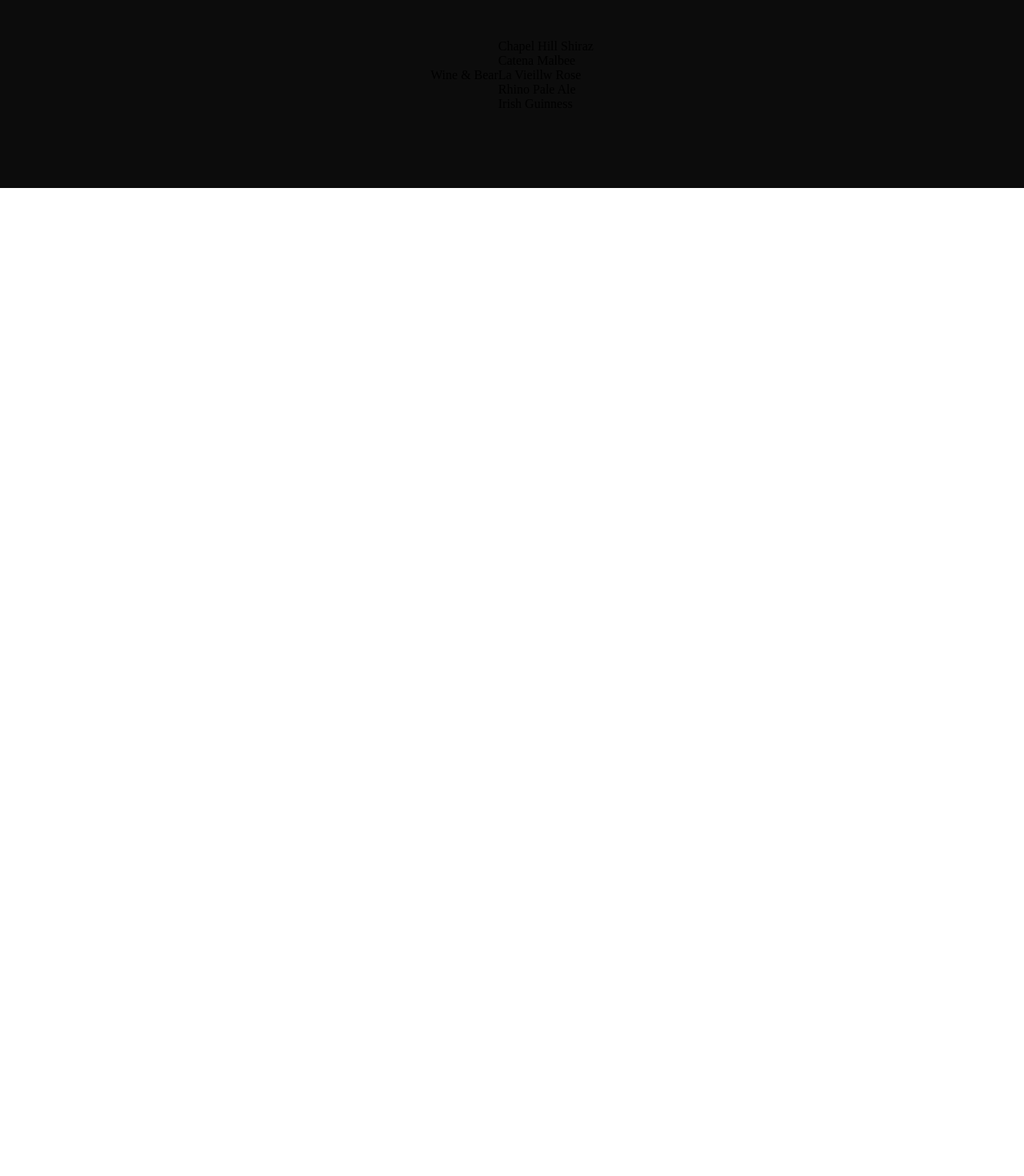
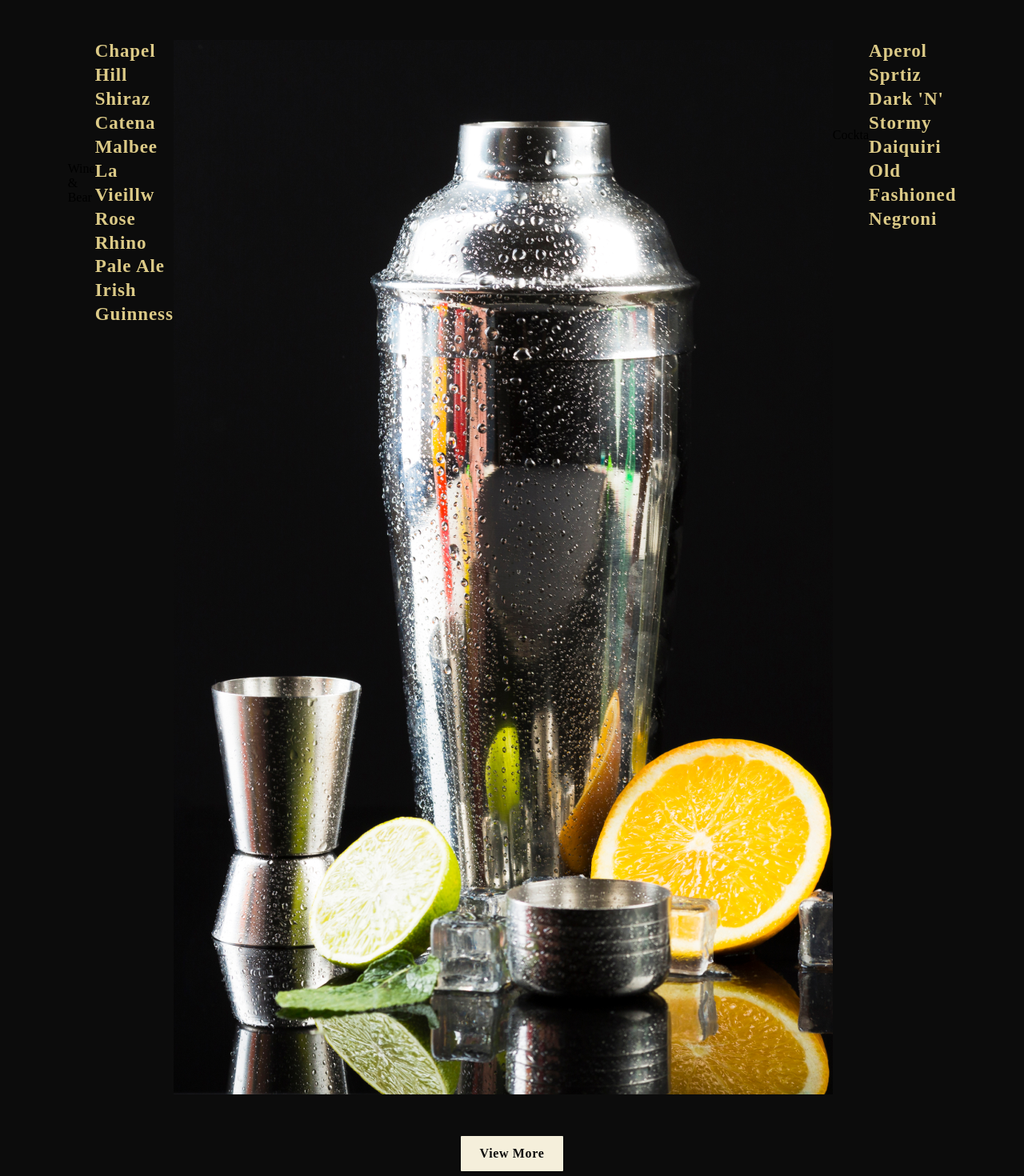
Before and after one commit to Smashedpurse/Geritch-React, a React (Vite) app: page / in a window 1280 px wide. Shown: the part 2420-3890 px from the top of the page at 80% size. Before the commit the page ends 2655 px from the top, so only its background shows below. Built offline with nearby package versions, Linux system fonts and the light colour scheme; a web font is replaced by a local one.

Commit message:
Develope the iteration of the second cocktails information of the data file and correct the name of the Carpet of MenuItem to recibe the information from the props correctly

```diff
--- a/src/containers/Menu/SpecialMenu.css
+++ b/src/containers/Menu/SpecialMenu.css
@@ -10,8 +10,8 @@
 
 .app__specialMenu-menu{
     width: 100%;
-
     margin:2rem 0;
+    display: flex;
     justify-content: center;
     align-items: flex-start;
     flex-direction: row;
--- a/src/containers/Menu/SpecialMenu.jsx
+++ b/src/containers/Menu/SpecialMenu.jsx
@@ -1,29 +1,47 @@
 import React from "react";
 import "./SpecialMenu.css";
-import { SubHeading, MenuItem} from "../../components";
+import { SubHeading, MenuItem } from "../../components";
 import images from "../../constants/images";
 import data from "../../constants/data";
 
-console.log(data)
+console.log(data);
 
 const SpecialMenu = () => {
   return (
     <div className="app__specialMenu flex__center section__padding" id="menu">
       <div className="app__specialMenu-title">
-        <SubHeading title={"Menu tha fits your Palatte"}/>
+        <SubHeading title={"Menu tha fits your Palatte"} />
         <h1 className="headtext__cormorant">Today's Special</h1>
       </div>
 
       <div className="app__specialMenu-menu">
-        <div className="app__specialMenu-menu_wine flex__center" >
+        <div className="app__specialMenu-menu_wine flex__center">
           <p className="app__specialMenu_menu_heading">Wine & Bear</p>
           <div className="app__specialMenu_menu_items">
-            {data.wines.map((wine,index) => (
-              <p>{wine.title}</p>
+            {data.wines.map((wine, index) => (
+              <MenuItem key={wine.title + index} title={wine.title} tags={wine.tags} price={wine.price}/>
+            ))}
+          </div>
+        </div>
+
+        <div className="app__specialMenu-menu_img">
+          <img src={images.menu} alt="MenuIMG" />
+        </div>
+
+        <div className="app__specialMenu-menu_cocktails flex__center">
+          <p className="app__specialMenu_menu_heading">Cockta</p>
+          <div className="app__specialMenu_menu_items">
+            {data.cocktails.map((cocktail, index) => (
+              <MenuItem key={cocktail.title + index} title={cocktail.title} tags={cocktail.tags} price={cocktail.price}/>
             ))}
           </div>
         </div>
       </div>
+
+      <div style={{marginTop:"15px"}}>
+            <button type="button" className="custom__button">View More</button>
+      </div>
+
     </div>
   );
 };
```
